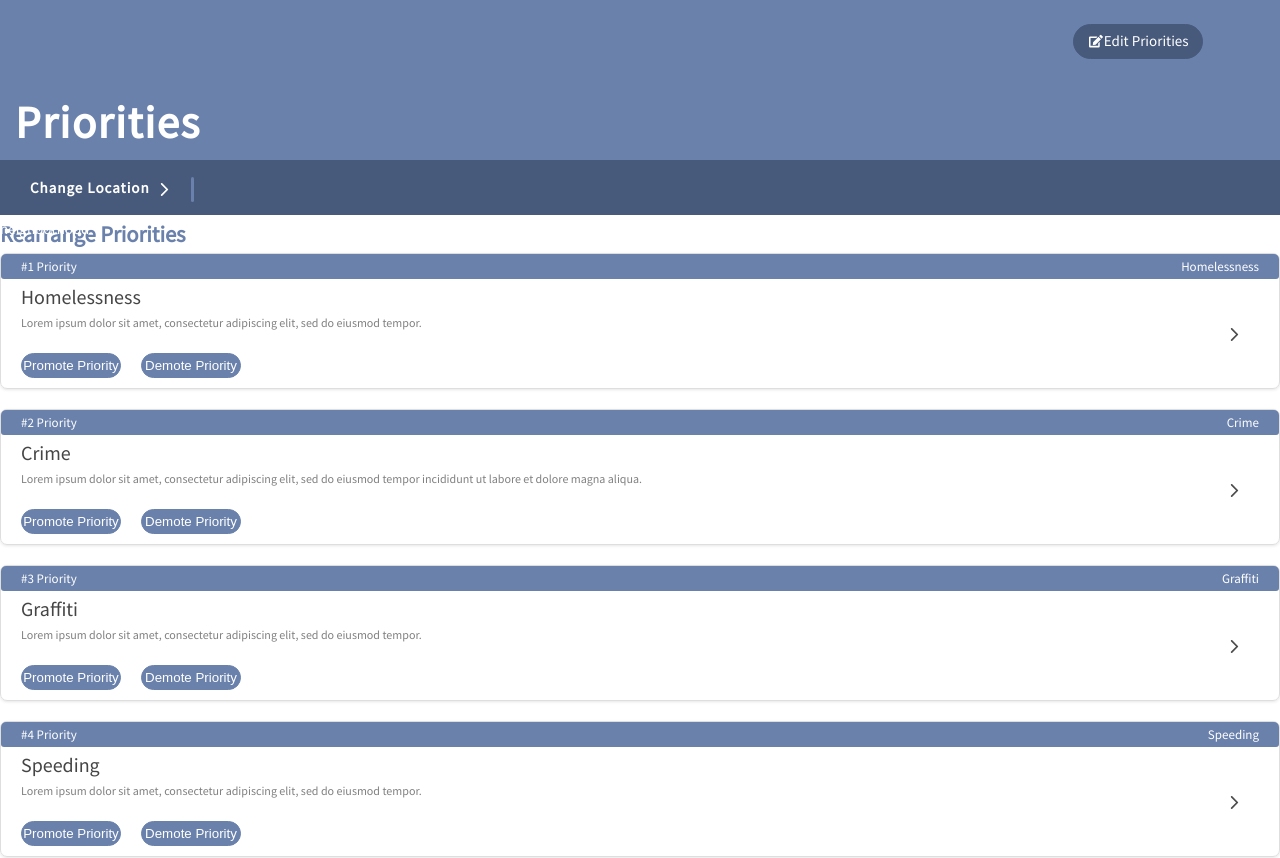
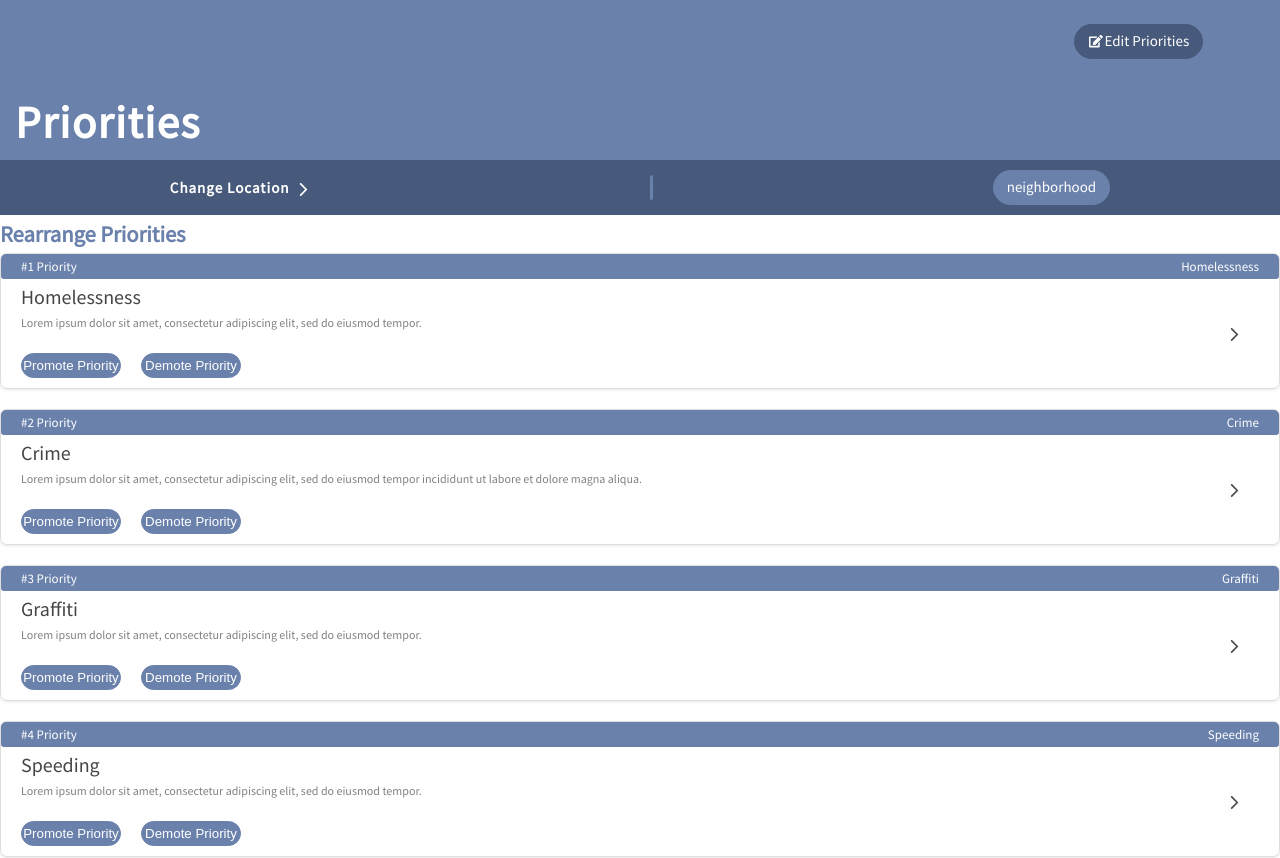
Before and after one commit to code4sac/neighborhood-connect, a React (Create React App) app: page /editPriorities in a window 1280 px wide. Shown: the top 858 px of the page. Built offline with nearby package versions, Linux system fonts and the light colour scheme.

Commit message:
found invisible components, and fixed their rendering

```diff
--- a/src/components/Header.js
+++ b/src/components/Header.js
@@ -2,11 +2,22 @@ import React from 'react';
 import { Link } from "react-router-dom";
 
 export default class Header extends React.Component {
+
     render() {
+        let buttonOption = this.props.option ? (
+            <Link className="btn btn--secondary-blue btn--aligned" to={this.props.option}>
+                <span className="btn__text">
+                    <img src={this.props.optionIcon} alt={this.props.optionName} /> {this.props.optionName}
+                </span>
+            </Link>
+        ) : (
+            ""
+        );
+
         return (
             <header className="header">
                 <h1 className="heading-primary u-margin-left-small">{this.props.title}</h1>
-                <Link className="btn btn--aligned" to={this.props.option}><span className="btn__text"><img src={this.props.optionIcon} alt={this.props.optionName} /> {this.props.optionName}</span></Link>
+                {buttonOption}
             </header>
         )
     }
--- a/src/components/LocationHolder.js
+++ b/src/components/LocationHolder.js
@@ -4,6 +4,19 @@ import { Link } from 'react-router-dom';
 
 export default class LocationHolder extends React.Component {
     render() {
+
+        console.log(this.props.hood)
+
+        let currentNeighborhood = this.props.hood ? (
+            <Link to="selectNeighborhood" className="locationHolder__current btn btn--primary-blue">
+                {this.props.hood}
+            </Link>
+        ) : (
+            <Link to="selectNeighborhood" style={{ visibility: "hidden" }} className="locationHolder__current btn btn--primary-blue">
+                {this.props.hood}
+            </Link>
+        );
+
         return (
             <div className="locationHolder">
                 <Link to="/selectNeighborhood">
@@ -12,7 +25,9 @@ export default class LocationHolder extends React.Component {
                     </p>
                 </Link>
                 <div className="seperator" />
-                <div className="locationHolder__current">{this.props.hood}</div>
+                {/* This.props.hood is rendering as just neighborhood? shouldn't it be receiving the name of the saved neighborhood as props?? */}
+                {/* I am just linkeding to the selectNeighborhood component for now, since I'm not sure if clicking it is supposed to be bring us to that neighborhood specifically */}
+                {currentNeighborhood}
             </div>
         );
     }
--- a/src/components/NeighborhoodSelector.js
+++ b/src/components/NeighborhoodSelector.js
@@ -36,12 +36,13 @@ const NeighborhoodSelector = ({ neighborhood, setNeighborhood }) => {
 
   return (
     <div>
-      <Header>
-        <img alt="title" src={'an image'} />
+      <Header title={"Search"}>
+        {/* What does line 41-45 do? */}
+        {/* <img alt="title" src={'an image'} />
         <h2>Event Title</h2>
         <p>Event Author</p>
         <p>07/20/2019</p>
-        <button onClick={() => { this.share() }}> Share </button>
+        <button onClick={() => { this.share() }}> Share </button> */}
       </Header>
       <div>
         {redirect ? (
--- a/src/sass/components/_button.scss
+++ b/src/sass/components/_button.scss
@@ -1,19 +1,21 @@
 .btn {
-
     &:link,
     &:visited {
-        width: 13rem;
+        max-width: 14rem;
+        min-width: 10rem;
         height: 3.5rem;
-        background-color: $color-secondary-blue;
         color: $color-white-1;
-        border: .1rem solid $color-secondary-blue;
         border-radius: 2.5rem;
-        padding: .3rem;
+        padding: .3rem 1.3rem;
         text-decoration: none;
         font-size: 1.5rem;
         display: inline-block;
         text-align: center;
         cursor: pointer;
+        overflow: hidden;
+        white-space: nowrap;
+        overflow: hidden;
+        text-overflow: ellipsis;
     }
 
     &__text {
@@ -24,4 +26,14 @@
     &--aligned {
         @include btn-aligned-right
     }
+
+    &--primary-blue {
+        background-color: $color-primary-blue;
+        border: .1rem solid $color-primary-blue;
+    }
+
+    &--secondary-blue {
+        background-color: $color-secondary-blue;
+        border: .1rem solid $color-secondary-blue;
+    }
 }
--- a/src/sass/components/_locationholder.scss
+++ b/src/sass/components/_locationholder.scss
@@ -1,14 +1,16 @@
 .locationHolder {
     background-color: $color-secondary-blue;
     height: 5.5rem;
-    position: relative;
     color: $color-white-1;
+    display: flex;
+    justify-content: space-around;
+    align-items: center;
 
     &__change {
         color: $color-white-1;
         text-align: center;
         display: inline-block;
-        padding: 1.5rem 2rem 1.5rem 3rem;
+        // padding: 1.5rem 2rem 1.5rem 3rem;
         font-weight: 700;
         font-size: 1.5rem;
         letter-spacing: .1rem;
@@ -21,5 +23,7 @@
     }
 
     &__current {
+        // background-color: $color-primary-blue;
+        // padding: 1.5rem 2rem 1.5rem 3rem;
     }
 }
--- a/src/sass/components/_seperator.scss
+++ b/src/sass/components/_seperator.scss
@@ -3,7 +3,7 @@
     height: 2.5rem;
     background-color: $color-primary-blue;
     border-radius: .7rem;
-    position: absolute;
+
     display: inline-block;
-    top: 30%;
+
 }
```
